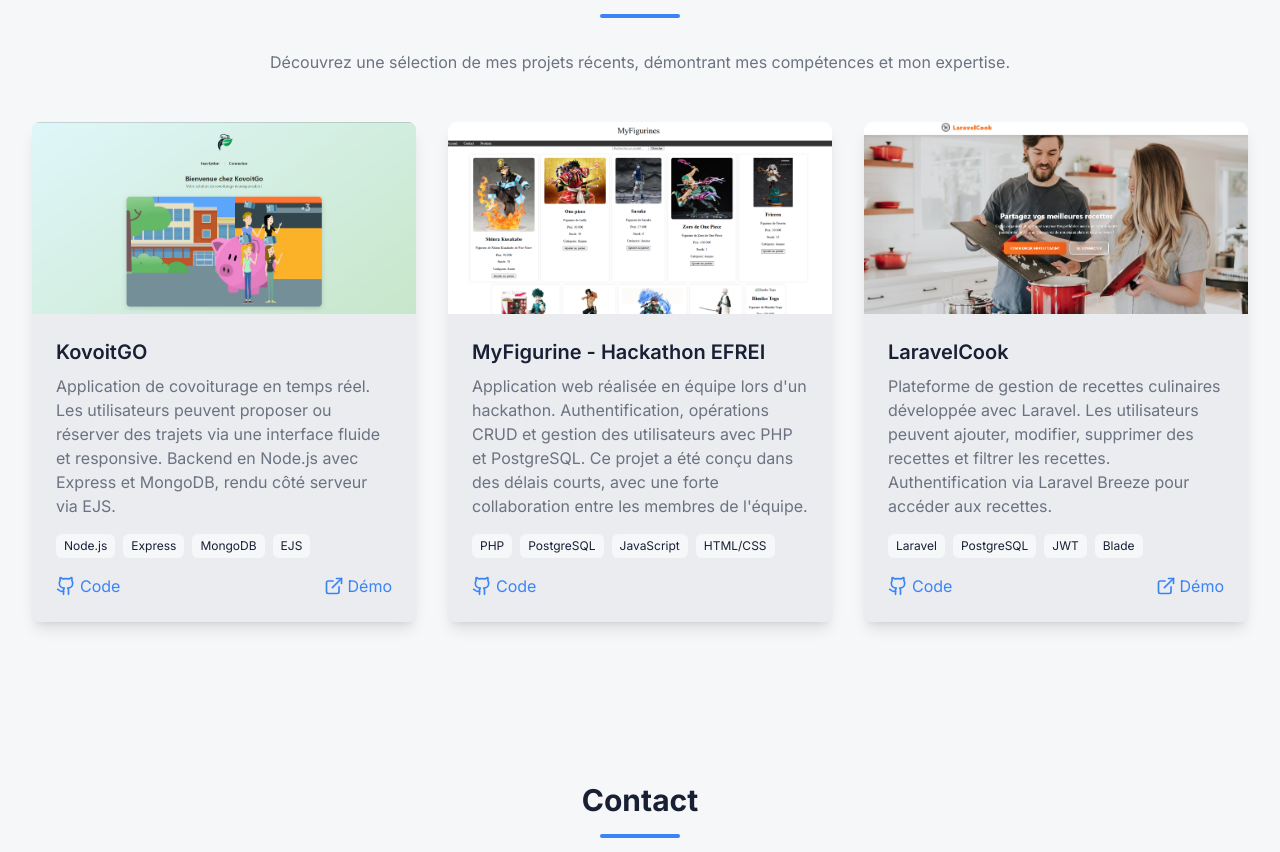
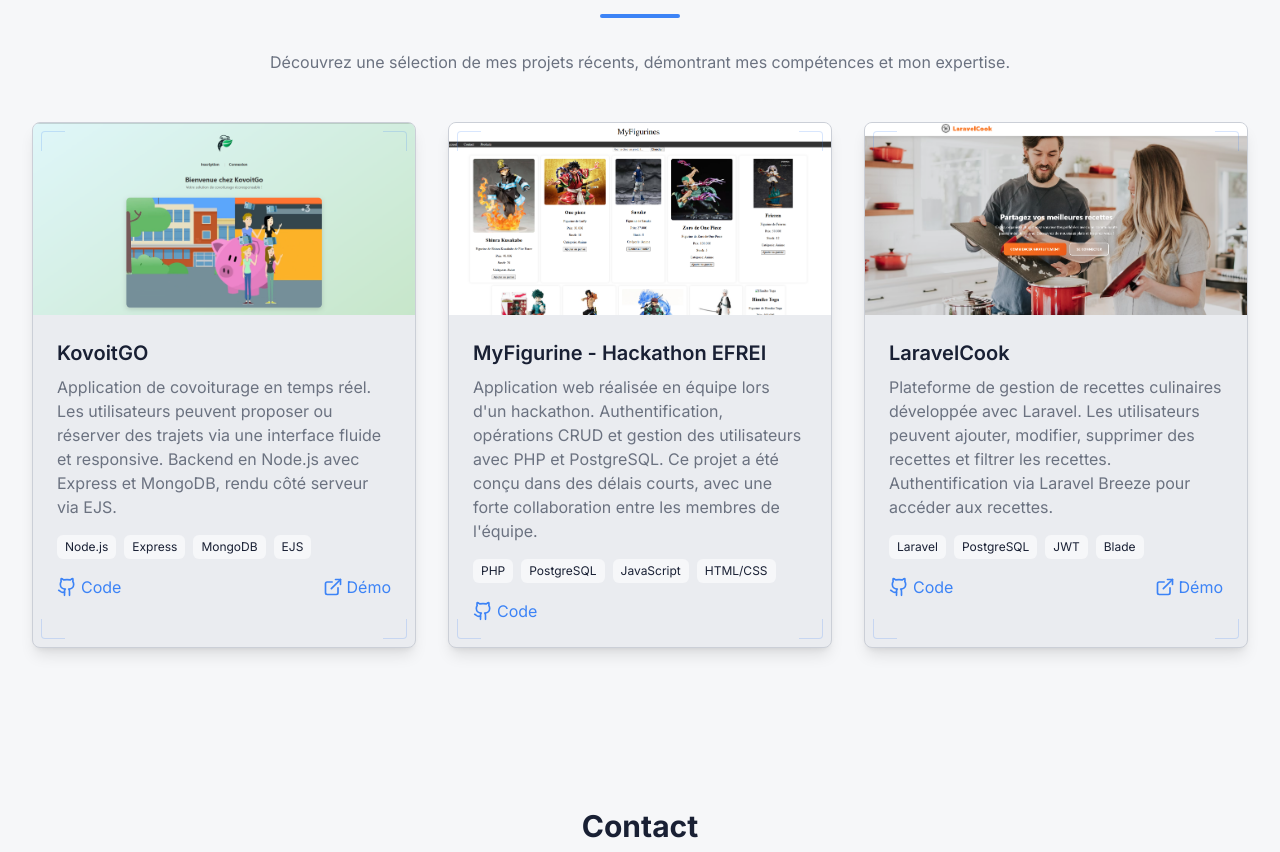
Before and after one commit to LulDrako/Portfolio-V2, a Next.js app: page / in a window 1280 px wide. Shown: the part 3468-4320 px from the top of the page. Built offline with nearby package versions, Linux system fonts and the light colour scheme; no server answers.

Commit message:
feat: turn project cards into takeoff cards with HUD corners
Radar border and HUD corner brackets, image zoom on hover, framer-motion hover lift (the CSS lift was overridden by framer's inline transform), hidden/show variants with a per-row stagger capped at 0.16s, default image quality.

```diff
--- a/components/projects-section.tsx
+++ b/components/projects-section.tsx
@@ -5,6 +5,7 @@ import Image from 'next/image';
 import Link from 'next/link';
 import { useTranslations } from '@/hooks/useTranslations';
 import SectionHeading from '@/components/ui/SectionHeading';
+import HudCorners from '@/components/ui/HudCorners';
 import projectImages from '@/lib/projectImages';
 import { projects as projectsData } from '@/lib/data';
 
@@ -14,6 +15,15 @@ type Project = {
   technologies: string[];
   github?: string;
   demo?: string;
+};
+
+const cardVariants = {
+  hidden: { opacity: 0, y: 24 },
+  show: (index: number) => ({
+    opacity: 1,
+    y: 0,
+    transition: { duration: 0.5, delay: (index % 3) * 0.08 },
+  }),
 };
 
 export default function ProjectsSection() {
@@ -45,22 +55,24 @@ export default function ProjectsSection() {
           {projects.map((project, index) => (
             <motion.div
               key={index}
-              initial={{ opacity: 0, y: 50 }}
-              whileInView={{ opacity: 1, y: 0 }}
+              variants={cardVariants}
+              custom={index}
+              initial="hidden"
+              whileInView="show"
               viewport={{ once: true }}
-              transition={{ duration: 0.5, delay: index * 0.1 }}
-              className="bg-secondary rounded-lg overflow-hidden shadow-lg takeoff-card h-full flex flex-col"
+              whileHover={{ y: -8 }}
+              className="relative group bg-secondary rounded-lg overflow-hidden shadow-lg hover:shadow-xl transition-shadow duration-300 radar-border border h-full flex flex-col"
             >
+              <HudCorners className="z-10 -inset-2 opacity-100" />
               {/* Image */}
-              <div className="relative h-48">
+              <div className="relative h-48 overflow-hidden">
                 <Image
                   src={projectImages[index]}
                   alt={project.title}
                   fill
                   priority={index === 0}
-                  quality={95}
                   sizes="(max-width: 768px) 100vw, (max-width: 1200px) 50vw, 33vw"
-                  style={{ objectFit: 'cover' }}
+                  className="object-cover transition-transform duration-500 group-hover:scale-105"
                 />
               </div>
 
```
